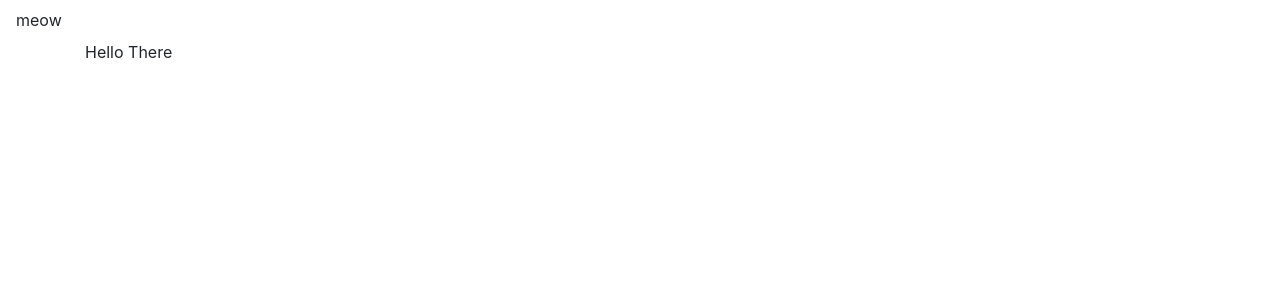
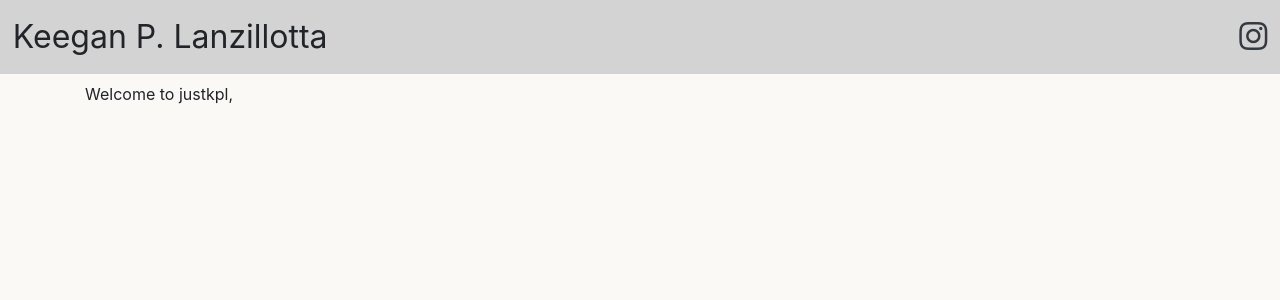
Before and after one commit to Matamir/keegan-website, a React (Create React App) app: page /home in a window 1280 px wide. Shown: the top 300 px of the page. Built offline with nearby package versions, Linux system fonts and the light colour scheme.

Commit message:
changed background color, added navbar

```diff
--- a/public/index.html
+++ b/public/index.html
@@ -29,7 +29,7 @@
     -->
     <title>React App</title>
   </head>
-  <body>
+  <body style="background-color: #faf9f6;">
     <noscript>You need to enable JavaScript to run this app.</noscript>
     <div id="root"></div>
     <!--
--- a/src/App.css
+++ b/src/App.css
@@ -36,3 +36,10 @@
     transform: rotate(360deg);
   }
 }
+
+
+.navBarCustom{
+  background-color: lightgray;
+  padding: 1%;
+  font-size: 200%;
+}
--- a/src/App.js
+++ b/src/App.js
@@ -3,7 +3,7 @@ import './App.css';
 import { BrowserRouter, Route, Routes } from "react-router-dom";
 
 import HomePage from './components/Home/homePage';
-import NavBar from './components/index';
+import NavBar from './components/NavBar/navBar';
 
 function App() {
   return (
--- a/src/components/Home/homePage.js
+++ b/src/components/Home/homePage.js
@@ -1,7 +1,7 @@
 const HomePage = () => {
     return(
-        <div className="">
-            Hello There
+        <div className="mt-2">
+            Welcome to justkpl,
         </div>
     )
 }
--- a/src/components/NavBar/navBar.js
+++ b/src/components/NavBar/navBar.js
@@ -1,8 +1,13 @@
-const HomePage = () => {
-    return(
-        <div className="">
-            Hello There
+
+
+const NavBar = () => {
+    return (
+        <div className="navbar navBarCustom">
+            Keegan P. Lanzillotta
+            <a href="https://www.instagram.com/plartsta/" className="text-dark" target="_blank">
+                <i class="fab fa-instagram"></i>
+            </a>
         </div>
     )
 }
-export default HomePage;
+export default NavBar;
--- a/src/components/index.js
+++ /dev/null
@@ -1,11 +0,0 @@
-import { Outlet } from "react-router-dom";
-
-const NavBar = () => {
-    return(
-        <div className="navbar">
-            meow
-            <Outlet/>
-        </div>
-    )
-}
-export default NavBar;
```
